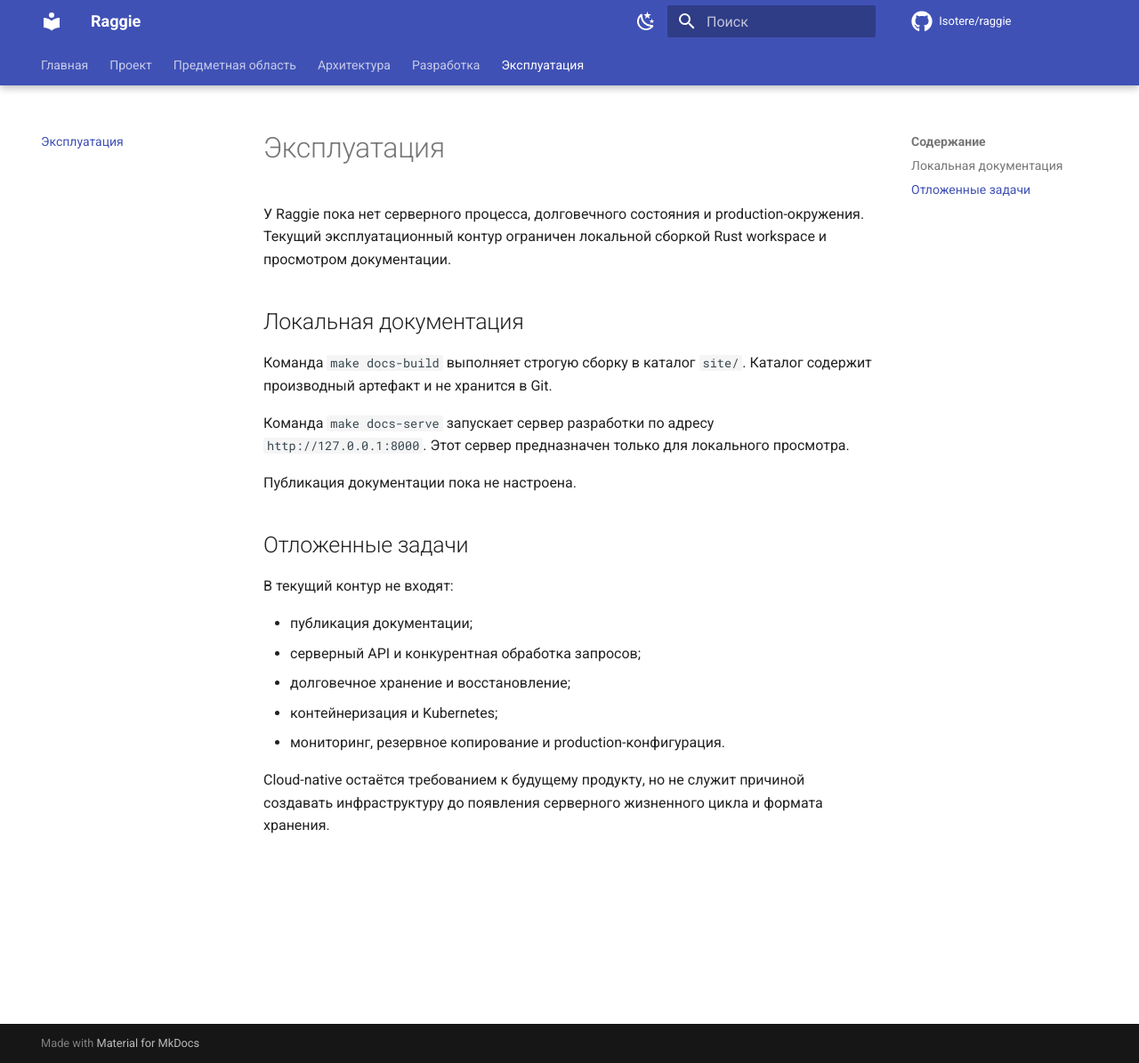
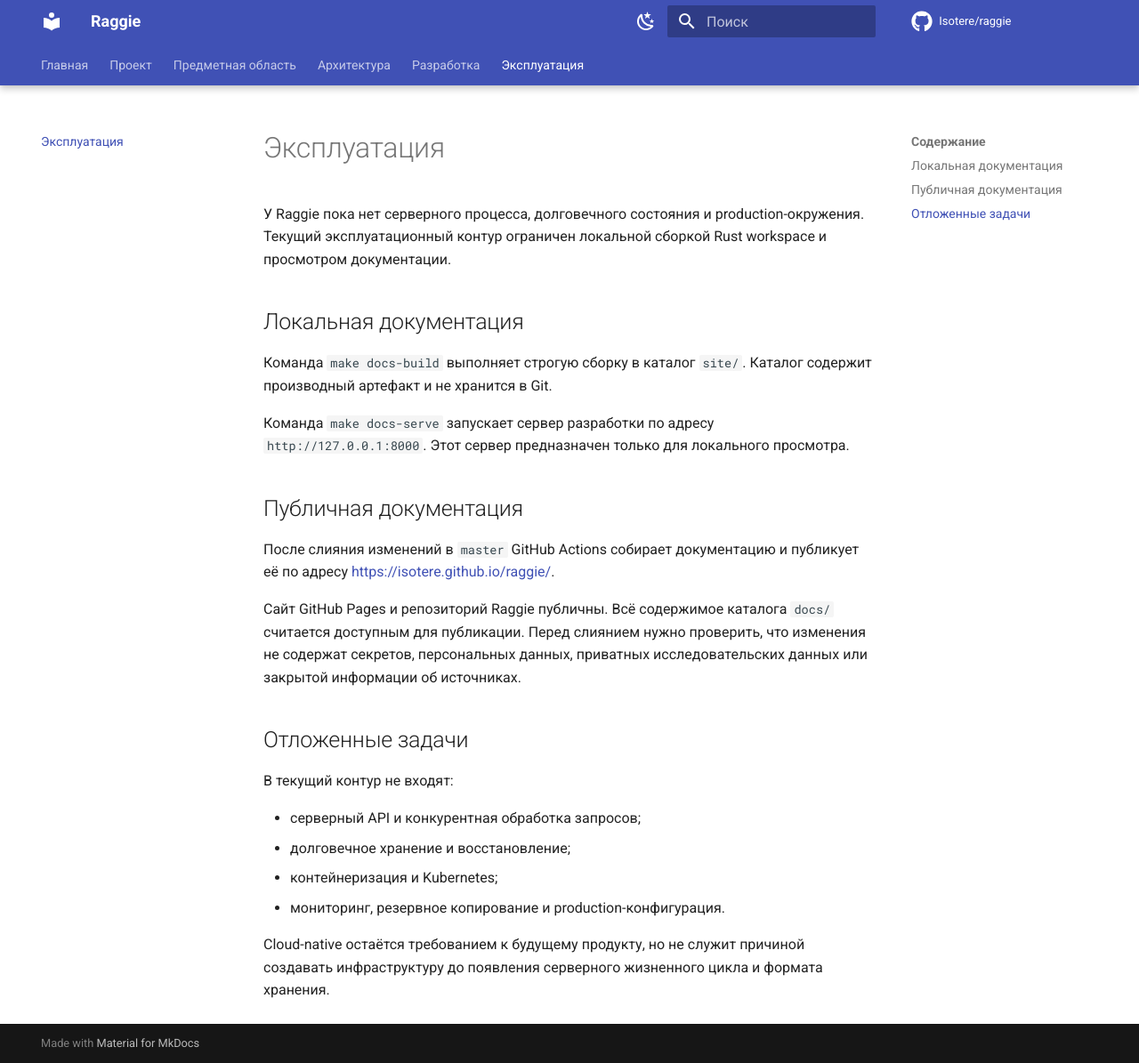
Before and after one commit to Isotere/raggie, an MkDocs documentation site: the page built from docs/operations/index.md, in a window 1280 px wide and 1195 px high. Shown: the whole window at 89% size. Built offline with MkDocs 1.6.1 and Material for MkDocs 9.7.7, drawn with Linux system fonts in a browser that asks for light colours; comment, search, counter and statistics services are not loaded.

Commit message:
ci: настроить проверки и GitHub Pages (#3)

```diff
--- a/docs/operations/index.md
+++ b/docs/operations/index.md
@@ -13,13 +13,20 @@ production-окружения. Текущий эксплуатационный
 `http://127.0.0.1:8000`. Этот сервер предназначен только для локального
 просмотра.
 
-Публикация документации пока не настроена.
+## Публичная документация
+
+После слияния изменений в `master` GitHub Actions собирает документацию и
+публикует её по адресу <https://isotere.github.io/raggie/>.
+
+Сайт GitHub Pages и репозиторий Raggie публичны. Всё содержимое каталога `docs/`
+считается доступным для публикации. Перед слиянием нужно проверить, что
+изменения не содержат секретов, персональных данных, приватных исследовательских
+данных или закрытой информации об источниках.
 
 ## Отложенные задачи
 
 В текущий контур не входят:
 
-- публикация документации;
 - серверный API и конкурентная обработка запросов;
 - долговечное хранение и восстановление;
 - контейнеризация и Kubernetes;
--- a/mkdocs.yml
+++ b/mkdocs.yml
@@ -1,5 +1,6 @@
 site_name: Raggie
 site_description: Самостоятельная cloud-native векторная СУБД
+site_url: https://isotere.github.io/raggie/
 repo_name: Isotere/raggie
 repo_url: https://github.com/Isotere/raggie
 edit_uri: edit/master/docs/
```
Also changed, not shown: 2 other files.
